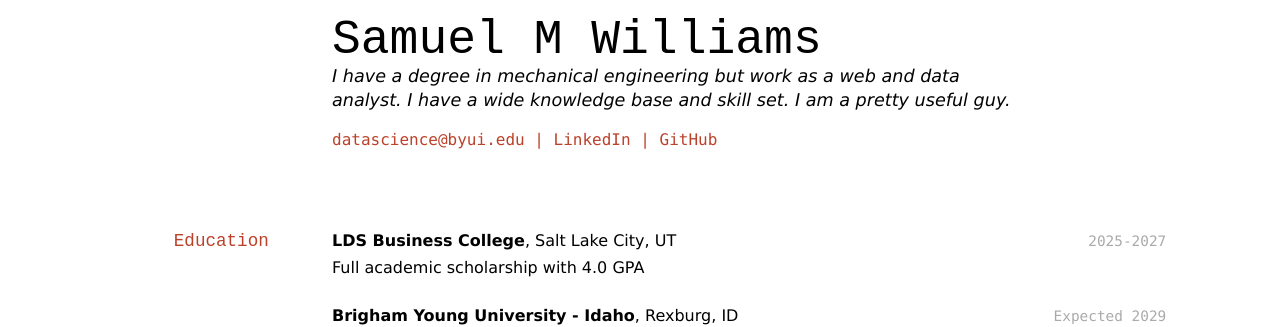
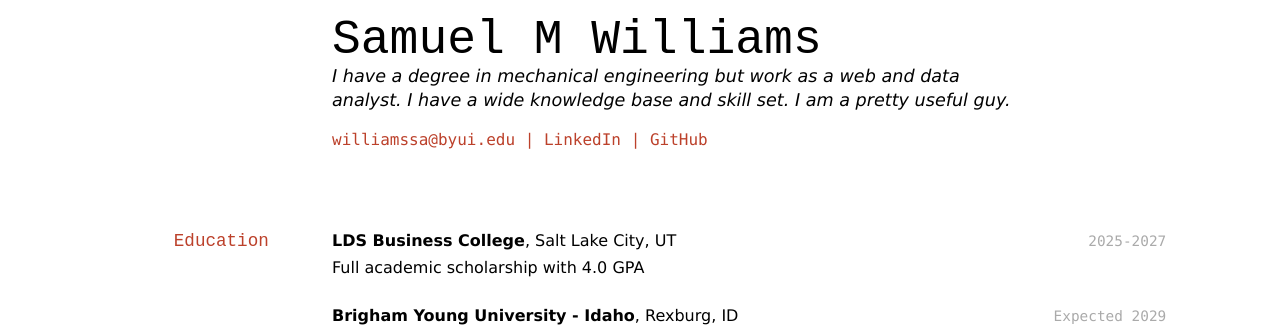
Before and after one commit to samuel-m-williams/Sam_Williams_Resume, a Jekyll site: the page built from docs/index.md, in a window 1280 px wide. Shown: the top 327 px of the page. Built offline with Jekyll 4.4.1, drawn with Linux system fonts in a browser that asks for light colours.

Commit message:
last link update

```diff
--- a/docs/index.md
+++ b/docs/index.md
@@ -7,7 +7,7 @@ I have a degree in mechanical engineering but work as a web and data analyst.
 I have a wide knowledge base and skill set.  I am a pretty useful guy.
 
 <div id="webaddress">
-<a href="datascience@byui.edu">datascience@byui.edu</a>
+<a href="williamssa@byui.edu">williamssa@byui.edu</a>
 | <a href="https://www.linkedin.com/in/samuelmwilliams86/">LinkedIn</a>
 | <a href="https://github.com/samuel-m-williams">GitHub</a>
 </div>
```
